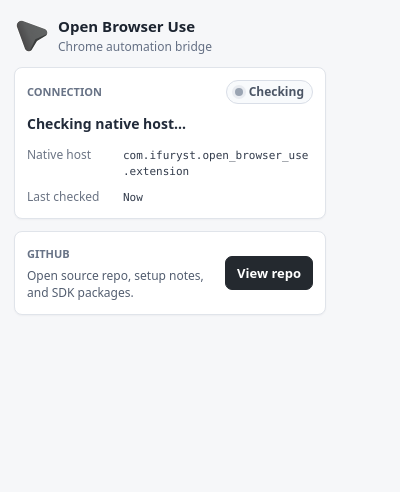
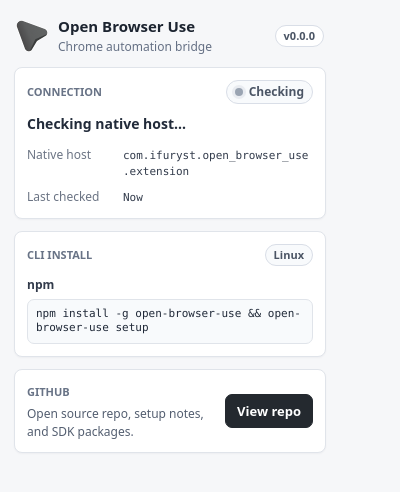
Before and after one commit to iFurySt/open-codex-browser-use, a browser extension: page apps/chrome-extension/popup.html in a window 400 px wide. Drawn offline with Linux system fonts and the light colour scheme.

Commit message:
Release v0.1.38 popup install guidance

```diff
--- a/apps/chrome-extension/popup.css
+++ b/apps/chrome-extension/popup.css
@@ -19,6 +19,11 @@
   align-items: center;
   gap: 10px;
   padding: 2px 2px 0;
+}
+
+.title-block {
+  min-width: 0;
+  flex: 1 1 auto;
 }
 
 .app-icon {
@@ -44,6 +49,31 @@
 .subtitle {
   color: #657084;
   font-size: 12px;
+}
+
+.version-pill,
+.platform-pill {
+  display: inline-flex;
+  align-items: center;
+  justify-content: center;
+  min-height: 22px;
+  border: 1px solid #d9dee7;
+  border-radius: 999px;
+  background: #ffffff;
+  color: #4b5565;
+  font-size: 11px;
+  font-weight: 650;
+  white-space: nowrap;
+  padding: 1px 8px;
+  box-sizing: border-box;
+}
+
+.version-pill:empty {
+  display: none;
+}
+
+.platform-pill {
+  background: #f8fafc;
 }
 
 .panel {
@@ -171,6 +201,36 @@
   font-size: 12px;
 }
 
+.command-list {
+  display: grid;
+  gap: 8px;
+  margin-top: 10px;
+}
+
+.command-group {
+  display: grid;
+  gap: 5px;
+}
+
+.command-source {
+  color: #323b4b;
+  font-size: 12px;
+  font-weight: 700;
+}
+
+.command-line {
+  display: block;
+  border: 1px solid #e0e4ea;
+  border-radius: 7px;
+  background: #f8fafc;
+  color: #202938;
+  font-family: "SF Mono", "SFMono-Regular", ui-monospace, Menlo, Consolas, monospace;
+  font-size: 11px;
+  line-height: 1.35;
+  overflow-wrap: anywhere;
+  padding: 7px 8px;
+}
+
 .repo-panel {
   display: grid;
   grid-template-columns: minmax(0, 1fr) auto;
--- a/apps/chrome-extension/popup.html
+++ b/apps/chrome-extension/popup.html
@@ -10,10 +10,11 @@
     <main class="popup-shell">
       <header class="popup-header">
         <img src="icons/icon-128.png" width="32" height="32" alt="" class="app-icon" />
-        <div>
+        <div class="title-block">
           <h1>Open Browser Use</h1>
           <p class="subtitle">Chrome automation bridge</p>
         </div>
+        <span class="version-pill" id="extension-version" aria-label="Extension version"></span>
       </header>
 
       <section class="panel" aria-labelledby="connection-title">
@@ -38,6 +39,14 @@
         <p class="error-message" id="error-message" hidden></p>
       </section>
 
+      <section class="panel" aria-labelledby="cli-title">
+        <div class="section-heading">
+          <span class="eyebrow" id="cli-title">CLI Install</span>
+          <span class="platform-pill" id="platform-label">Detecting OS</span>
+        </div>
+        <div class="command-list" id="cli-commands" aria-live="polite"></div>
+      </section>
+
       <section class="panel repo-panel" aria-labelledby="repo-title">
         <div>
           <span class="eyebrow" id="repo-title">GitHub</span>
--- a/apps/chrome-extension/popup.js
+++ b/apps/chrome-extension/popup.js
@@ -8,8 +8,13 @@
 const lastChecked = document.getElementById("last-checked");
 const errorMessage = document.getElementById("error-message");
 const repoLink = document.getElementById("repo-link");
+const extensionVersion = document.getElementById("extension-version");
+const platformLabel = document.getElementById("platform-label");
+const cliCommands = document.getElementById("cli-commands");
 const chromeApi = globalThis.chrome;
 
+renderExtensionVersion();
+renderInstallCommands();
 void refreshStatus();
 setInterval(() => {
   void refreshStatus();
@@ -60,6 +65,94 @@
   }
 }
 
+function renderExtensionVersion() {
+  const version = chromeApi?.runtime?.getManifest?.().version;
+  if (typeof version === "string" && version.trim() !== "") {
+    extensionVersion.textContent = `v${version}`;
+  }
+}
+
+function renderInstallCommands() {
+  const platform = detectPlatform();
+  platformLabel.textContent = platform.label;
+  cliCommands.replaceChildren(
+    ...platform.commands.map((group) => {
+      const wrapper = document.createElement("div");
+      wrapper.className = "command-group";
+
+      const source = document.createElement("span");
+      source.className = "command-source";
+      source.textContent = group.label;
+
+      const command = document.createElement("code");
+      command.className = "command-line";
+      command.textContent = group.command;
+
+      wrapper.append(source, command);
+      return wrapper;
+    })
+  );
+}
+
+function detectPlatform() {
+  const rawPlatform =
+    globalThis.navigator?.userAgentData?.platform ??
+    globalThis.navigator?.platform ??
+    globalThis.navigator?.userAgent ??
+    "";
+  const platform = String(rawPlatform).toLowerCase();
+
+  if (platform.includes("mac")) {
+    return {
+      label: "macOS",
+      commands: [
+        {
+          label: "npm",
+          command: "npm install -g open-browser-use && open-browser-use setup"
+        },
+        {
+          label: "Homebrew",
+          command: "brew install iFurySt/open-browser-use/open-browser-use && open-browser-use setup"
+        }
+      ]
+    };
+  }
+
+  if (platform.includes("win")) {
+    return {
+      label: "Windows",
+      commands: [
+        {
+          label: "npm",
+          command: "npm install -g open-browser-use && open-browser-use setup"
+        }
+      ]
+    };
+  }
+
+  if (platform.includes("linux") || platform.includes("x11")) {
+    return {
+      label: "Linux",
+      commands: [
+        {
+          label: "npm",
+          command: "npm install -g open-browser-use && open-browser-use setup"
+        }
+      ]
+    };
+  }
+
+  return {
+    label: "This OS",
+    commands: [
+      {
+        label: "npm",
+        command: "npm install -g open-browser-use && open-browser-use setup"
+      }
+    ]
+  };
+}
+
 function normalizeState(state) {
   if (state === "connected" || state === "reconnecting" || state === "disconnected") {
     return state;
--- a/packages/browser-client-rewrite/package.json
+++ b/packages/browser-client-rewrite/package.json
@@ -1,6 +1,6 @@
 {
   "name": "@open-browser-use/browser-client-rewrite",
-  "version": "0.1.37",
+  "version": "0.1.38",
   "private": true,
   "type": "module",
   "scripts": {
--- a/packages/browser-use-protocol/package.json
+++ b/packages/browser-use-protocol/package.json
@@ -1,6 +1,6 @@
 {
   "name": "@open-browser-use/browser-use-protocol",
-  "version": "0.1.37",
+  "version": "0.1.38",
   "private": true,
   "description": "Browser Use native pipe framing and JSON-RPC helpers.",
   "type": "module",
--- a/packages/open-browser-use-cli/package.json
+++ b/packages/open-browser-use-cli/package.json
@@ -1,6 +1,6 @@
 {
   "name": "open-browser-use",
-  "version": "0.1.37",
+  "version": "0.1.38",
   "description": "Open Browser Use native host and CLI binary.",
   "license": "MIT",
   "type": "module",
--- a/packages/open-browser-use-js/package.json
+++ b/packages/open-browser-use-js/package.json
@@ -1,6 +1,6 @@
 {
   "name": "open-browser-use-sdk",
-  "version": "0.1.37",
+  "version": "0.1.38",
   "description": "JavaScript/TypeScript SDK for Open Browser Use.",
   "license": "MIT",
   "type": "module",
--- a/packages/open-browser-use-python/pyproject.toml
+++ b/packages/open-browser-use-python/pyproject.toml
@@ -1,6 +1,6 @@
 [project]
 name = "open-browser-use-sdk"
-version = "0.1.37"
+version = "0.1.38"
 description = "Python SDK for Open Browser Use."
 readme = "README.md"
 requires-python = ">=3.10"
```
Also changed, not shown: README.zh-CN.md (+2 -2 lines), docs/FRONTEND.md (+2 -1 lines), docs/histories/2026-05/20260516-1112-popup-version-cli-install.md (added, +46 -0 lines), docs/releases/feature-release-notes.md (+1 -0 lines), README.md, apps/chrome-extension/manifest.json, 1 other file.
